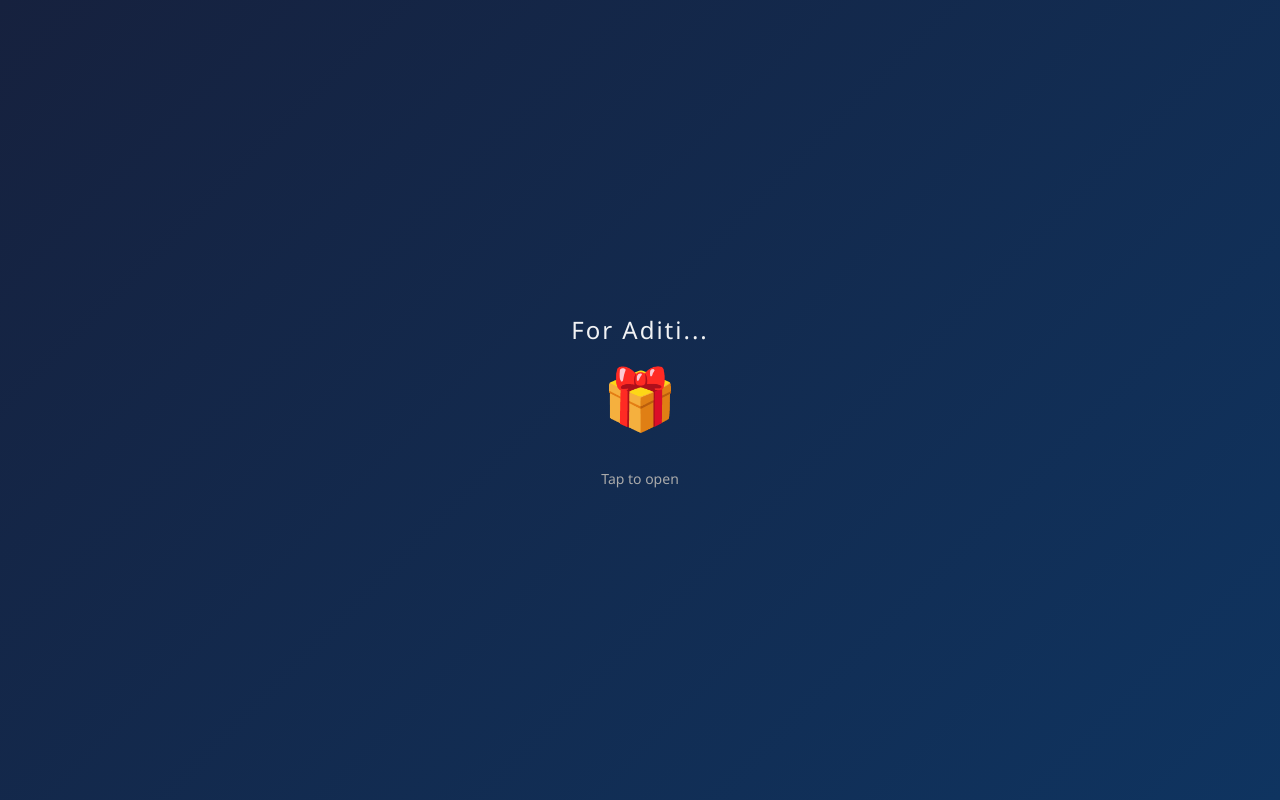
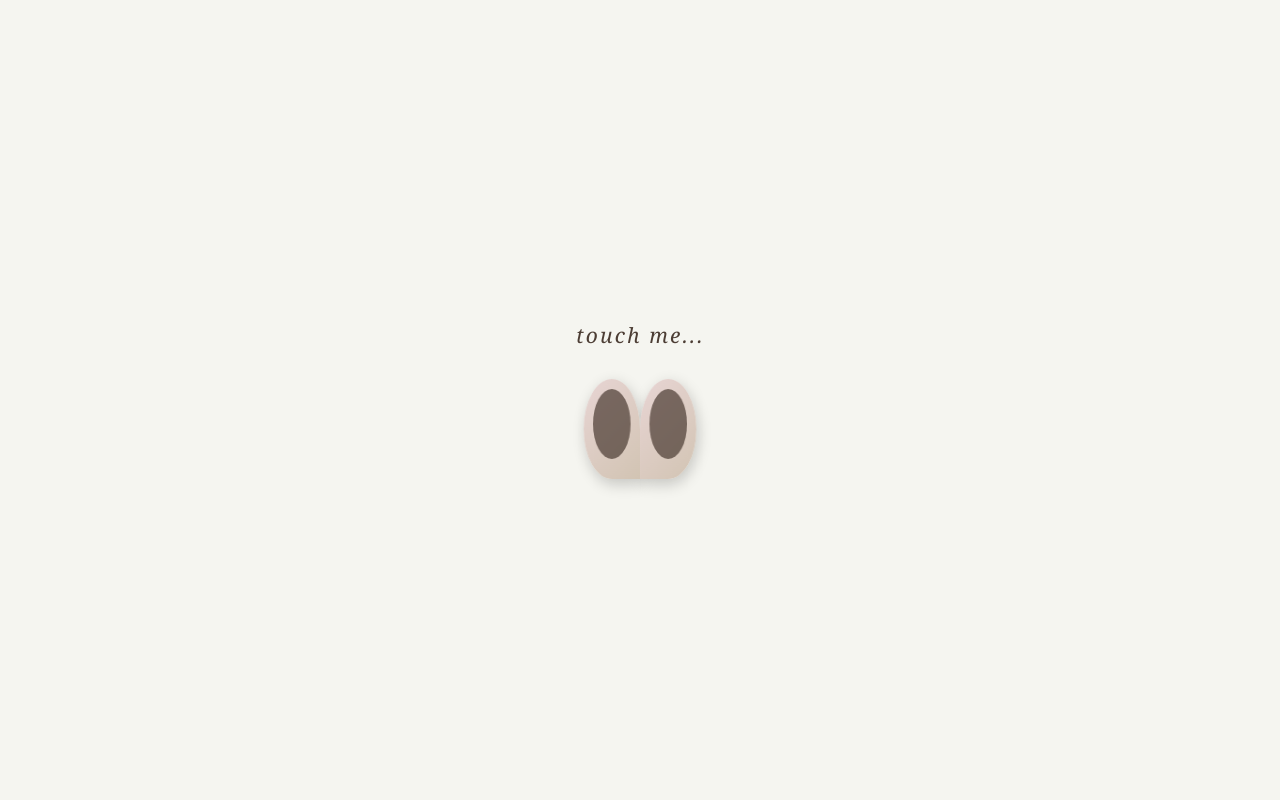
Before and after one commit to soumodipsamanta747/birthday-wish, a Flask app: page / in a window 1280 px wide. Run offline with Flask 3, Linux system fonts and the light colour scheme; some libraries are stand-ins or nearby versions.

Commit message:
Update index.html

```diff
--- a/templates/index.html
+++ b/templates/index.html
@@ -2,208 +2,251 @@
 <html lang="en">
 <head>
     <meta charset="UTF-8">
-    <meta name="viewport" content="width=device-width, initial-scale=1.0">
+    <meta name="viewport" content="width=device-width, initial-scale=1.0, maximum-scale=1.0, user-scalable=no">
     <title>For Aditi...</title>
     <script src="https://cdn.jsdelivr.net/npm/canvas-confetti@1.6.0/dist/confetti.browser.min.js"></script>
     <style>
+        /* --- THE PORTIPONICS / VINTAGE COLOR PALETTE --- */
         :root {
-            --bg-color: #1a1a2e;
-            --card-bg: #ffffff;
-            --text-main: #333333;
-            --text-muted: #666666;
-            --accent: #e94560;
+            --cream: #F5F5F0;
+            --mint-brown: #D2C4B3;
+            --espresso: #4A3B32;
+            --blush-pink: #E8D5D4;
+            --dark-cinematic: #0a0a0c;
+            --gold: #FFD700;
         }
 
         body, html {
-            margin: 0;
-            padding: 0;
-            height: 100%;
-            font-family: 'Segoe UI', Tahoma, Geneva, Verdana, sans-serif;
-            background-color: var(--bg-color);
-            color: #fff;
-            overflow-x: hidden;
+            margin: 0; padding: 0; width: 100%; height: 100%;
+            background-color: var(--cream);
+            font-family: 'Georgia', serif; /* Elegant aesthetic font */
+            overflow: hidden;
+            transition: background-color 2s ease-in-out;
         }
 
-        /* --- INTRO SCREEN --- */
-        #intro-screen {
-            position: absolute;
-            top: 0;
-            left: 0;
-            width: 100%;
-            height: 100%;
-            display: flex;
-            flex-direction: column;
-            justify-content: center;
-            align-items: center;
-            background: linear-gradient(135deg, #16213e, #0f3460);
+        /* --- ACT 1: THE TRAP --- */
+        #scene-1 {
+            position: absolute; width: 100%; height: 100%;
+            display: flex; flex-direction: column;
+            justify-content: center; align-items: center;
             z-index: 10;
-            transition: opacity 1s ease-in-out;
         }
 
-        .tap-text {
-            font-size: 24px;
-            font-weight: 300;
-            margin-bottom: 30px;
-            letter-spacing: 2px;
-            animation: fadeInOut 2s infinite;
+        .touch-text {
+            color: var(--espresso); font-size: 20px; font-style: italic;
+            margin-bottom: 30px; letter-spacing: 2px;
+            animation: pulse 1.5s infinite;
         }
 
-        .gift-btn {
-            font-size: 60px;
-            background: none;
-            border: none;
-            cursor: pointer;
-            animation: bounce 2s infinite;
+        /* The 3D Layered Butterfly */
+        .butterfly-container {
+            position: relative; width: 120px; height: 100px;
+            cursor: pointer; transition: all 0.5s ease-out;
+            transform-style: preserve-3d;
             -webkit-tap-highlight-color: transparent;
         }
 
-        /* --- MAIN STORY CARD --- */
-        #main-story {
-            display: none; /* Hidden until button is clicked */
-            opacity: 0;
-            min-height: 100%;
-            padding: 40px 20px;
-            box-sizing: border-box;
-            background: linear-gradient(135deg, #fdfbfb 0%, #ebedee 100%);
-            color: var(--text-main);
-            align-items: center;
-            flex-direction: column;
-            transition: opacity 1.5s ease-in-out;
+        .wing {
+            position: absolute; top: 0; width: 60px; height: 100px;
+            background: linear-gradient(135deg, var(--blush-pink), var(--mint-brown));
+            border-radius: 50% 50% 0 50%;
+            box-shadow: 2px 5px 15px rgba(0,0,0,0.2);
+            transform-origin: right center;
+            animation: flap 0.3s infinite alternate;
+        }
+        .wing-right {
+            right: 0; border-radius: 50% 50% 50% 0;
+            transform-origin: left center;
+            animation: flap-right 0.3s infinite alternate;
         }
 
-        .story-container {
-            background: var(--card-bg);
-            max-width: 500px;
-            padding: 40px 30px;
-            border-radius: 20px;
-            box-shadow: 0 15px 35px rgba(0,0,0,0.1);
-            text-align: center;
-            transform: translateY(20px);
-            animation: slideUp 1.5s forwards;
+        /* Inner darker layers like the reference */
+        .wing::after {
+            content: ''; position: absolute; top: 10px; left: 10px; width: 40px; height: 70px;
+            background-color: var(--espresso); border-radius: 50%; opacity: 0.7;
         }
 
-        h1 {
-            color: var(--accent);
-            font-size: 32px;
-            margin-bottom: 20px;
+        /* Speech Bubble (Hidden initially) */
+        .speech-bubble {
+            position: absolute; top: -50px; left: -80px;
+            background: white; color: var(--espresso);
+            padding: 10px 15px; border-radius: 15px;
+            font-size: 14px; font-weight: bold; font-family: sans-serif;
+            box-shadow: 0 4px 10px rgba(0,0,0,0.1);
+            opacity: 0; transform: scale(0); transition: all 0.3s;
+            white-space: nowrap;
+        }
+        .speech-bubble::after {
+            content: ''; position: absolute; bottom: -10px; right: 20px;
+            border-width: 10px 10px 0; border-style: solid;
+            border-color: white transparent transparent transparent;
         }
 
-        .story-paragraph {
-            font-size: 18px;
-            line-height: 1.6;
-            color: var(--text-muted);
-            margin-bottom: 20px;
-            text-align: left;
+        /* --- ACT 3 & 4: CINEMATIC STORY --- */
+        #scene-2 {
+            position: absolute; top: 0; left: 0; width: 100%; height: 100%;
+            display: none; flex-direction: column; align-items: center;
+            padding-top: 20vh; z-index: 5;
+            color: var(--cream); text-align: center;
         }
 
-        .highlight {
-            color: var(--accent);
-            font-weight: bold;
+        .glowing-butterfly {
+            width: 80px; height: 60px; margin-bottom: 30px;
+            background: var(--gold);
+            clip-path: polygon(0 0, 100% 0, 80% 100%, 20% 100%);
+            animation: floatGlow 3s infinite ease-in-out;
+            opacity: 0; transition: opacity 2s;
         }
 
-        .signature {
-            margin-top: 30px;
-            font-size: 20px;
-            font-weight: bold;
-            text-align: right;
-            color: var(--text-main);
+        .story-text {
+            width: 85%; max-width: 500px;
+            font-size: 18px; line-height: 1.8;
+            text-shadow: 0 0 10px rgba(255,215,0,0.3);
+            min-height: 150px;
         }
 
-        /* --- ANIMATIONS --- */
-        @keyframes fadeInOut {
-            0%, 100% { opacity: 0.5; }
-            50% { opacity: 1; }
-        }
-        @keyframes bounce {
-            0%, 100% { transform: translateY(0); }
-            50% { transform: translateY(-15px); }
-        }
-        @keyframes slideUp {
-            to { transform: translateY(0); }
-        }
+        /* Animations */
+        @keyframes pulse { 0%, 100% { opacity: 0.6; } 50% { opacity: 1; transform: scale(1.05); } }
+        @keyframes flap { from { transform: rotateY(20deg); } to { transform: rotateY(60deg); } }
+        @keyframes flap-right { from { transform: rotateY(-20deg); } to { transform: rotateY(-60deg); } }
+        @keyframes floatGlow { 0%, 100% { transform: translateY(0); box-shadow: 0 0 20px var(--gold); } 50% { transform: translateY(-15px); box-shadow: 0 0 40px var(--gold); } }
+
     </style>
 </head>
 <body>
 
-    <div id="intro-screen">
-        <div class="tap-text">For Aditi...</div>
-        <button class="gift-btn" onclick="revealStory()">🎁</button>
-        <div style="font-size: 14px; margin-top: 20px; color: #aaa;">Tap to open</div>
-    </div>
+    <div id="scene-1">
+        <div class="touch-text" id="bait-text">touch me...</div>
 
-    <div id="main-story">
-        <div class="story-container">
-            <h1>Happy Birthday, Aditi! ✨</h1>
-
-            <div class="story-paragraph">
-                They say that rare things are the most valuable, and honestly, finding a friend like you is the rarest thing that has ever happened to me.
-            </div>
-
-            <div class="story-paragraph">
-                From the random conversations to simply having someone who understands me without needing to explain—you've been there. You make the good days better and the hard days so much easier to handle.
-            </div>
-
-            <div class="story-paragraph">
-                I wanted to make something special for you today because <span class="highlight">you deserve the world</span>. Thank you for being such an incredible, supportive, and amazing friend.
-            </div>
-
-            <div class="story-paragraph">
-                May this year bring you as much happiness as you bring to everyone around you. Keep shining, keep smiling, and never change who you are.
-            </div>
-
-            <div class="signature">
-                With all my love,<br>
-                Your Friend ❤️
-            </div>
+        <div class="butterfly-container" id="butterfly" onclick="triggerTrap()">
+            <div class="speech-bubble" id="bubble">how dare you!</div>
+            <div class="wing"></div>
+            <div class="wing wing-right"></div>
         </div>
     </div>
 
+    <div id="scene-2">
+        <div class="glowing-butterfly" id="hero-butterfly"></div>
+        <div class="story-text" id="typewriter-text"></div>
+    </div>
+
     <script>
-        function revealStory() {
-            // Fade out intro
-            const intro = document.getElementById('intro-screen');
-            const story = document.getElementById('main-story');
+        // --- AUDIO ASSETS (Direct Web Links) ---
+        const flapAudio = new Audio('https://actions.google.com/sounds/v1/animals/bird_wing_flap.ogg');
+        const angryAudio = new Audio('https://actions.google.com/sounds/v1/cartoon/cartoon_boing.ogg');
+        const fallAudio = new Audio('https://actions.google.com/sounds/v1/cartoon/slide_whistle_to_drum_bump.ogg');
+        const typeAudio = new Audio('https://actions.google.com/sounds/v1/office/typewriter_typing_fast.ogg');
+        const bgmAudio = new Audio('https://cdn.pixabay.com/download/audio/2022/05/27/audio_1808fbf07a.mp3'); // Emotional piano
 
-            intro.style.opacity = '0';
+        bgmAudio.loop = true;
+        bgmAudio.volume = 0.5;
 
-            // Wait for fade out, then show story and fire confetti
+        let trapTriggered = false;
+
+        function triggerTrap() {
+            if (trapTriggered) return;
+            trapTriggered = true;
+
+            const butterfly = document.getElementById('butterfly');
+            const bubble = document.getElementById('bubble');
+            const baitText = document.getElementById('bait-text');
+
+            // 1. Play sounds
+            flapAudio.play();
+            angryAudio.play();
+
+            // 2. Hide "touch me"
+            baitText.style.opacity = '0';
+
+            // 3. Move butterfly to the corner fast!
+            butterfly.style.position = 'absolute';
+            butterfly.style.top = '10%';
+            butterfly.style.right = '10%';
+            butterfly.style.transform = 'scale(0.6) rotate(-15deg)';
+
+            // 4. Show first angry message
             setTimeout(() => {
-                intro.style.display = 'none';
-                story.style.display = 'flex';
+                bubble.style.opacity = '1';
+                bubble.style.transform = 'scale(1)';
+            }, 300);
 
-                // Trigger a slight delay before fading in the story
-                setTimeout(() => {
-                    story.style.opacity = '1';
-                    fireConfetti();
-                }, 100);
+            // 5. Change to second funny message
+            setTimeout(() => {
+                bubble.innerText = "don't you have father and brother?";
+                angryAudio.currentTime = 0;
+                angryAudio.play(); // Play squeak again
+            }, 1500);
 
-            }, 1000); // 1 second transition
+            // 6. FALL DOWN OFF SCREEN
+            setTimeout(() => {
+                bubble.style.opacity = '0';
+                fallAudio.play();
+                butterfly.style.transition = 'all 0.8s cubic-bezier(0.55, 0.085, 0.68, 0.53)'; // Gravity curve
+                butterfly.style.top = '150%'; // Drops way below screen
+            }, 3500);
+
+            // 7. START WUKONG CINEMATIC REVEAL
+            setTimeout(startEpicReveal, 4500);
         }
 
-        function fireConfetti() {
+        function startEpicReveal() {
+            // Darken background
+            document.body.style.backgroundColor = 'var(--dark-cinematic)';
+
+            // Hide Scene 1, Show Scene 2
+            document.getElementById('scene-1').style.display = 'none';
+            document.getElementById('scene-2').style.display = 'flex';
+
+            // FIREWORKS! (Golden/Ember themed)
             var duration = 3 * 1000;
-            var animationEnd = Date.now() + duration;
-            var defaults = { startVelocity: 30, spread: 360, ticks: 60, zIndex: 0 };
+            var end = Date.now() + duration;
 
-            function randomInRange(min, max) {
-                return Math.random() * (max - min) + min;
-            }
+            (function frame() {
+                confetti({
+                    particleCount: 5, angle: 60, spread: 55, origin: { x: 0, y: 1 },
+                    colors: ['#FFD700', '#FFA500', '#FF4500']
+                });
+                confetti({
+                    particleCount: 5, angle: 120, spread: 55, origin: { x: 1, y: 1 },
+                    colors: ['#FFD700', '#FFA500', '#FF4500']
+                });
+                if (Date.now() < end) requestAnimationFrame(frame);
+            }());
 
-            var interval = setInterval(function() {
-                var timeLeft = animationEnd - Date.now();
+            // Reveal Glowing Butterfly
+            setTimeout(() => {
+                document.getElementById('hero-butterfly').style.opacity = '1';
+                bgmAudio.play(); // Start emotional music
+            }, 1500);
 
-                if (timeLeft <= 0) {
-                    return clearInterval(interval);
+            // Start Typewriter Story
+            setTimeout(typeStory, 3000);
+        }
+
+        // --- THE STORY TEXT ---
+        const story = "The funny part is over... \n\nFinding a friend like you is like finding a rare piece of art. \n\nYou bring so much color and joy into the lives of everyone around you. \n\nHappy Birthday, Aditi. \n\nNever stop flying.";
+
+        let i = 0;
+        function typeStory() {
+            const textElement = document.getElementById('typewriter-text');
+
+            if (i < story.length) {
+                // Play typing sound periodically
+                if (i % 3 === 0) {
+                    typeAudio.currentTime = 0;
+                    typeAudio.play();
                 }
 
-                var particleCount = 50 * (timeLeft / duration);
-                confetti(Object.assign({}, defaults, { particleCount,
-                    origin: { x: randomInRange(0.1, 0.3), y: Math.random() - 0.2 }
-                }));
-                confetti(Object.assign({}, defaults, { particleCount,
-                    origin: { x: randomInRange(0.7, 0.9), y: Math.random() - 0.2 }
-                }));
-            }, 250);
+                // Handle line breaks
+                if (story.charAt(i) === '\n') {
+                    textElement.innerHTML += '<br>';
+                } else {
+                    textElement.innerHTML += story.charAt(i);
+                }
+
+                i++;
+                setTimeout(typeStory, 70); // Speed of typing
+            }
         }
     </script>
 </body>
```
